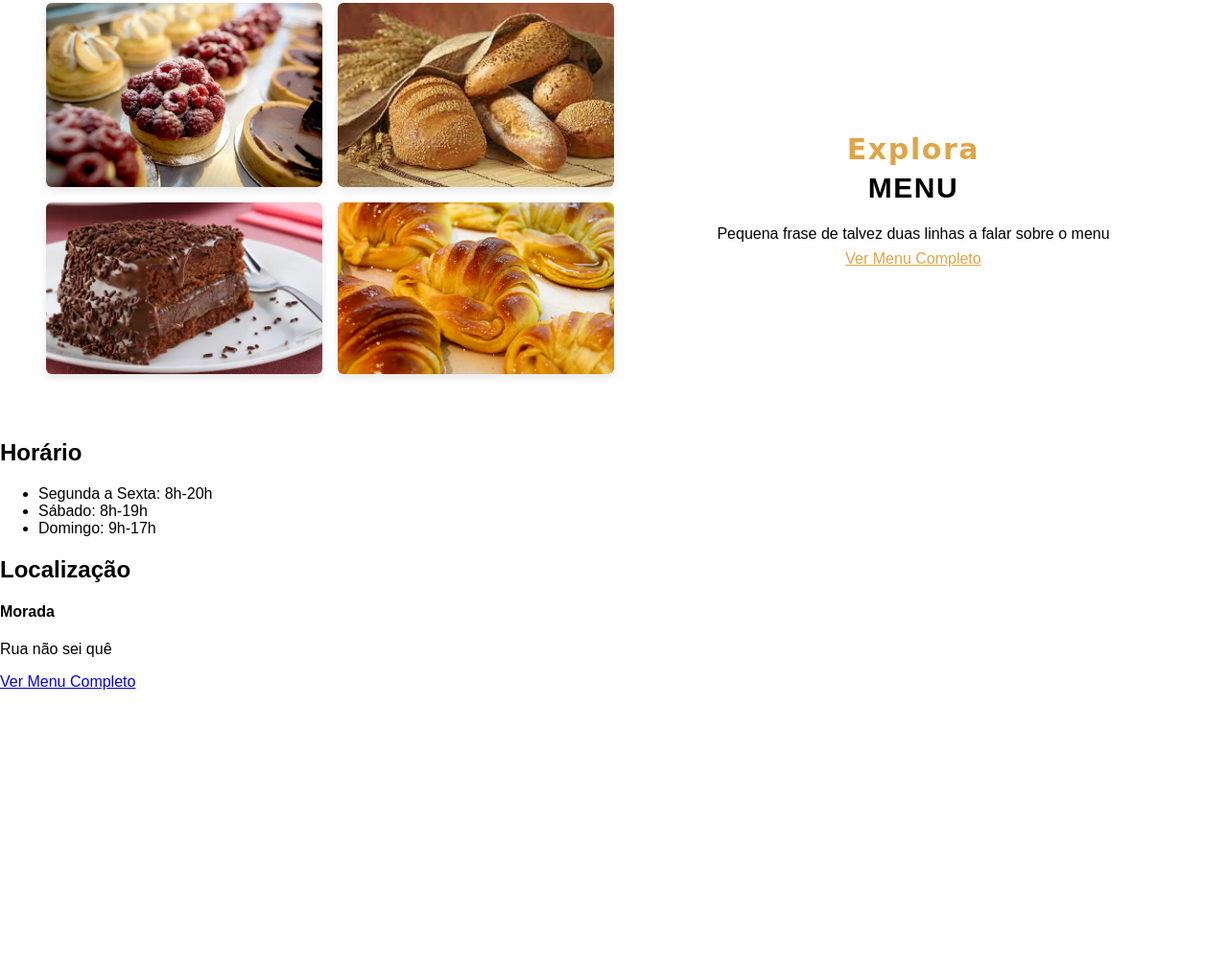
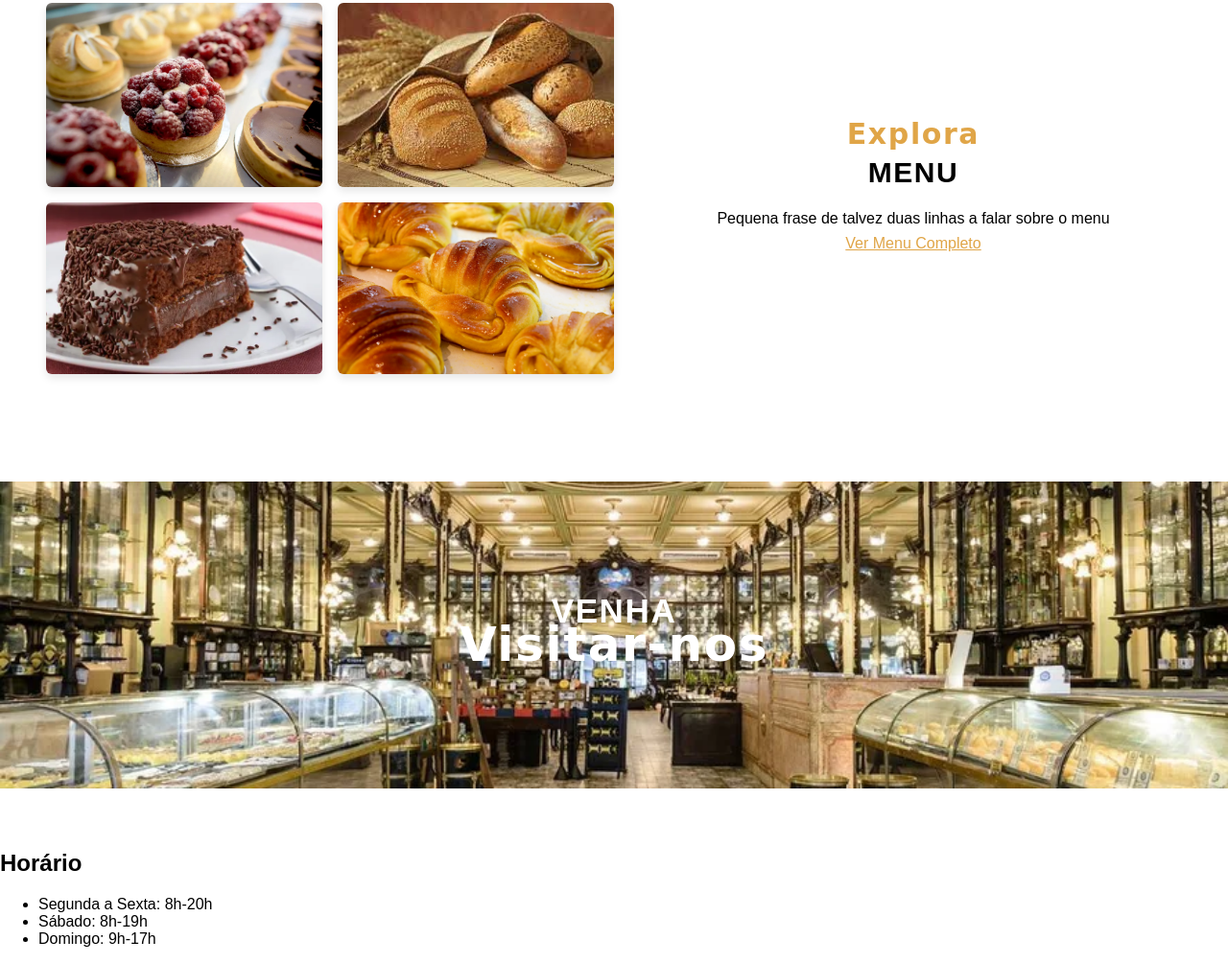
Before and after one commit to daniel41silva05/BakeryModel, a plain HTML site: page index.html in a window 1280 px wide. Shown: the part 1703-2708 px from the top of the page at 96% size. Before the commit the page ends 2423 px from the top, so only its background shows below. Drawn offline with Linux system fonts and the light colour scheme.

Commit message:
another transition section

```diff
--- a/index.html
+++ b/index.html
@@ -49,7 +49,7 @@
     </section>
 
     <section id="fresco">
-        <div class="global-headline-fresco">
+        <div class="global-headline-transicao">
             <h3 >Sempre</h3>
             <h2 >Fresco</h2>
         </div>
@@ -76,6 +76,13 @@
         </div>
     </section>
 
+    <section id="visitenos">
+        <div class="global-headline-transicao">
+            <h3 >Venha</h3>
+            <h2 >Visitar-nos</h2>
+        </div>
+    </section>
+
     <section id="informacoes">
         <h2 id="horario">Horário</h2>
         <ul id="dias-da-semana">
--- a/style.css
+++ b/style.css
@@ -143,19 +143,21 @@ header {
 }
 
 
-#fresco h2 {
+.global-headline-transicao h2 {
     color: white;
+    text-align: center;
     font-size: 50px;
     font-family: 'Herr Von Muellerhoff', cursive;
     letter-spacing: .1rem;
 }
 
-#fresco h3 {
+.global-headline-transicao h3 {
     color: white;
     font-size: 35px;
     font-family: 'Source Sans Pro', sans-serif;
     font-weight: bold;
     text-transform: uppercase;
+    text-align: center;
     letter-spacing: .1rem;
     margin-bottom: -3.5rem;
 }
@@ -191,6 +193,7 @@ header {
     flex: 1;
     text-align: center;
     max-width: 50%;
+    margin-bottom: 2rem;
 }
 
 .text-container p {
@@ -222,3 +225,16 @@ header {
         max-width: 100%; /* Ocupar a largura total */
     }
 }
+
+/* VISITE NOS */
+
+#visitenos {
+    background: url("images/confeitaria.webp") center no-repeat;
+    background-size: 100% auto;
+    min-height: 40vh;
+    display: flex;
+    align-items: center;
+    justify-content: center;
+    margin-top: 4rem;
+    margin-bottom: 4rem;
+}
```
Also changed, not shown: images/confeitaria.webp (added).
